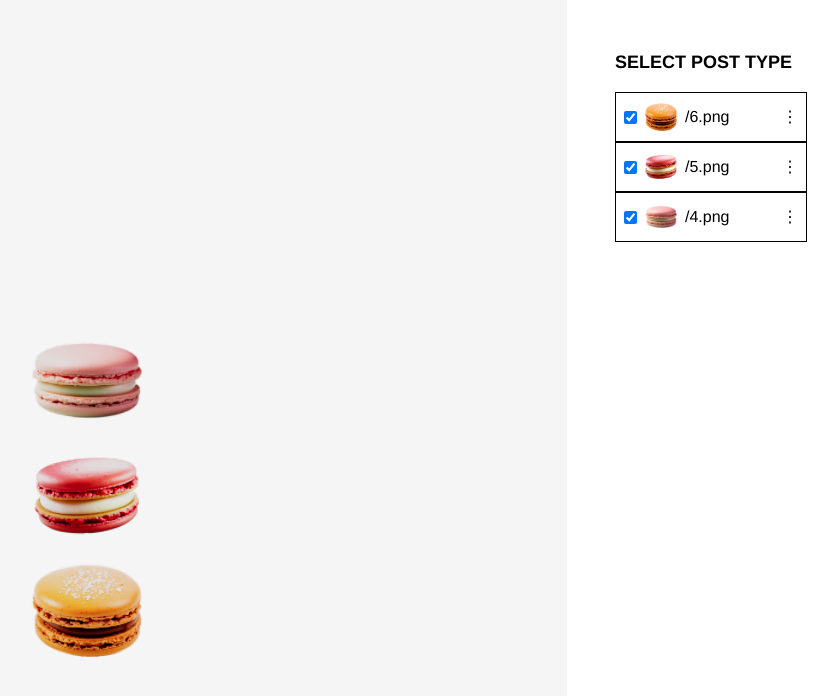
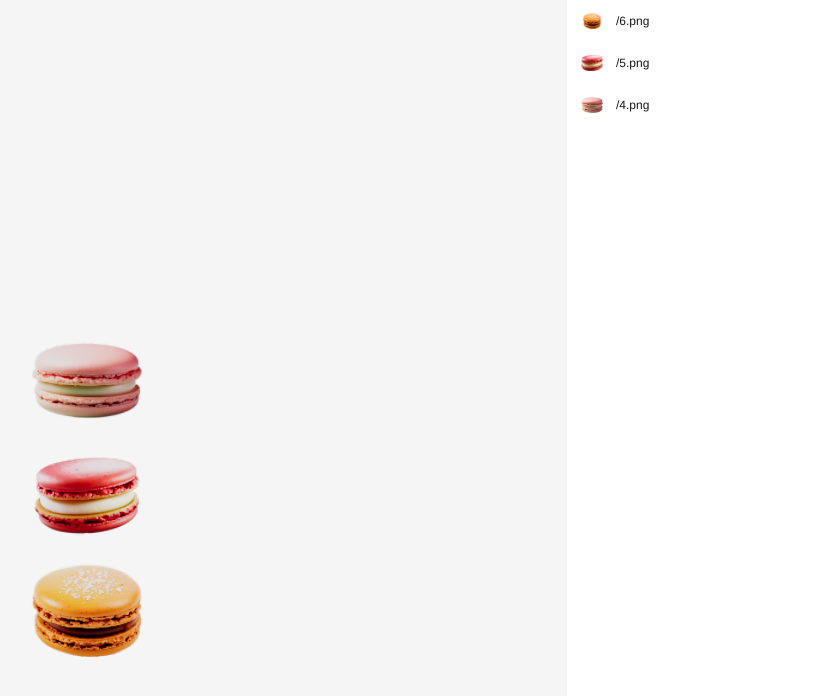
Before and after one commit to hongminpark/3d-photo, a React (Vite) app: page / in a window 1280 px wide. Shown: the top 696 px of the page, without its empty margins (393-1231 px from the left). Built offline with nearby package versions, Linux system fonts and the light colour scheme.

Commit message:
Add layer styles

```diff
--- a/package.json
+++ b/package.json
@@ -10,6 +10,7 @@
     "preview": "vite preview"
   },
   "dependencies": {
+    "@heroicons/react": "^2.1.1",
     "@react-spring/three": "^9.7.3",
     "@react-three/drei": "^9.92.3",
     "@react-three/fiber": "^8.15.12",
--- a/src/App.tsx
+++ b/src/App.tsx
@@ -37,7 +37,7 @@ function App() {
     const [currentLayer, setCurrentLayer] = useState();
 
     return (
-        <div className="flex h-screen w-screen ">
+        <div className="flex h-screen w-screen text-xs text-neutral-900">
             <div className="w-3/4 h-full bg-[#F5F5F5] flex flex-col text-black">
                 <div className="flex-1">
                     <Scene
@@ -48,18 +48,18 @@ function App() {
                 </div>
             </div>
             <div className="w-1/4 h-full overflow-y-auto">
-                <div className="p-8 text-medium m-4 ">
-                    <p className="font-bold text-lg">SELECT POST TYPE</p>
-                    <div className="flex flex-row gap-4 my-4">
+                <div className="text-medium">
+                    <div className="flex flex-row gap-4">
                         <LayersPanel
                             layers={layers}
                             setLayers={setLayers}
+                            currentLayer={currentLayer}
                             setCurrentLayer={setCurrentLayer}
                         />
                     </div>
                 </div>
                 {layers[currentLayer] && (
-                    <div className="p-8 text-medium m-4 flex flex-col gap-2">
+                    <div className="text-medium m-4 flex flex-col gap-2">
                         <LayerControls
                             currentLayer={currentLayer}
                             setLayers={setLayers}
--- a/src/components/LayerControls.tsx
+++ b/src/components/LayerControls.tsx
@@ -37,7 +37,7 @@ function LayerControls({ currentLayer, setLayers, layer }) {
         }
     };
     return (
-        <>
+        <div className="flex flex-col gap-2">
             <div>MOVE</div>
             <div className="flex flex-row gap-4 items-center">
                 <span>X</span>
@@ -122,7 +122,7 @@ function LayerControls({ currentLayer, setLayers, layer }) {
                     }
                 />
             </div>
-        </>
+        </div>
     );
 }
 
--- a/src/components/LayersPanel.tsx
+++ b/src/components/LayersPanel.tsx
@@ -1,33 +1,57 @@
-const Layer = ({ layer, onToggle, onClick }) => {
+import { EyeIcon, EyeSlashIcon } from "@heroicons/react/24/outline";
+import { useState } from "react";
+
+const Layer = ({ layer, onToggle, onClick, isSelected }) => {
+    const [isHovered, setIsHovered] = useState(false);
     return (
         <div
-            className="flex items-center justify-between p-2 border border-black "
+            className={`flex items-center justify-between px-2 py-1 ${
+                isSelected ? "bg-blue-100" : ""
+            } border ${
+                isHovered ? "hover:border-blue-500" : "border-transparent"
+            }  `}
             onClick={onClick}
+            onMouseEnter={() => setIsHovered(true)}
+            onMouseLeave={() => setIsHovered(false)}
         >
             <div className="flex items-center">
-                <input
-                    type="checkbox"
-                    className="mr-2"
-                    checked={layer.visible}
-                    onChange={onToggle}
-                />
-                <div className="w-8 h-8 mr-2 overflow-hidden ">
+                <div className="w-8 h-8 mr-2 overflow-hidden flex items-center justify-center">
                     <img
                         src={layer.url}
                         alt="Layer Preview"
-                        className="w-full h-full object-contain"
+                        className="w-auto h-4 object-contain"
                     />
                 </div>
                 <span>{layer.url}</span>
             </div>
-            <button className="hover:text-gray-300">
-                <span>&#8942;</span>
-            </button>
+            {isHovered && (
+                <div className="flex items-center gap-2">
+                    {layer.visible ? (
+                        <EyeIcon
+                            className="h-3 w-3 hover:cursor-pointer"
+                            onClick={onToggle}
+                        />
+                    ) : (
+                        <EyeSlashIcon
+                            className="h-3 w-3 hover:cursor-pointer"
+                            onClick={onToggle}
+                        />
+                    )}
+                    <button className="hover:text-gray-300">
+                        <span>&#8942;</span>
+                    </button>
+                </div>
+            )}
         </div>
     );
 };
 
-export default function LayersPanel({ layers, setLayers, setCurrentLayer }) {
+export default function LayersPanel({
+    layers,
+    setLayers,
+    currentLayer,
+    setCurrentLayer,
+}) {
     const toggleVisibility = (index) => {
         setLayers((layers) =>
             layers.map((layer, i) =>
@@ -36,13 +60,14 @@ export default function LayersPanel({ layers, setLayers, setCurrentLayer }) {
         );
     };
     return (
-        <div className="w-48">
+        <div className="w-full">
             {layers.map((layer, index) => (
                 <Layer
                     key={index}
                     layer={layer}
                     onToggle={() => toggleVisibility(index)}
                     onClick={() => setCurrentLayer(index)}
+                    isSelected={currentLayer == index}
                 />
             ))}
         </div>
```
Also changed, not shown: 1 other file (tests, documents, lock files or other folders).
